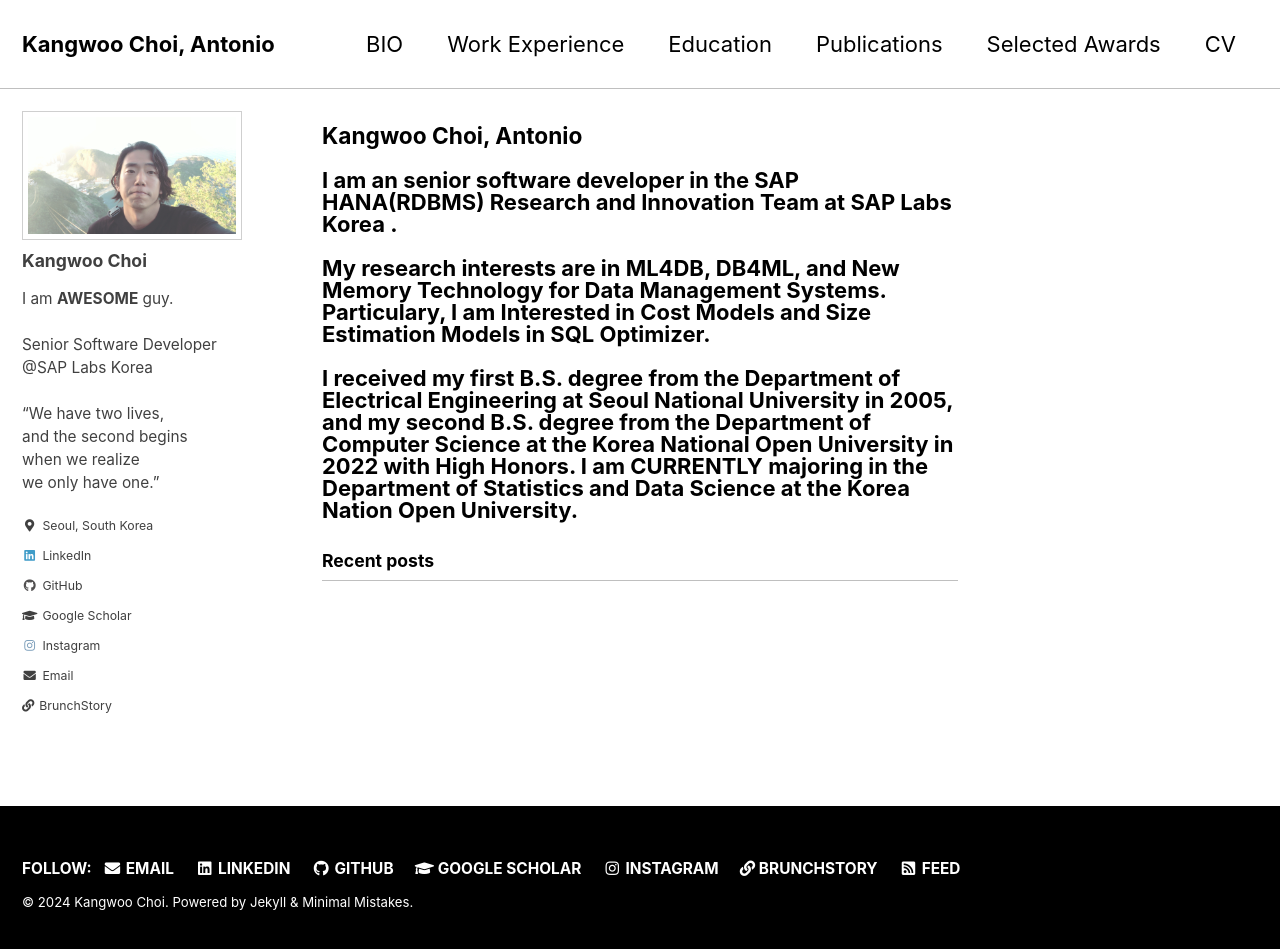
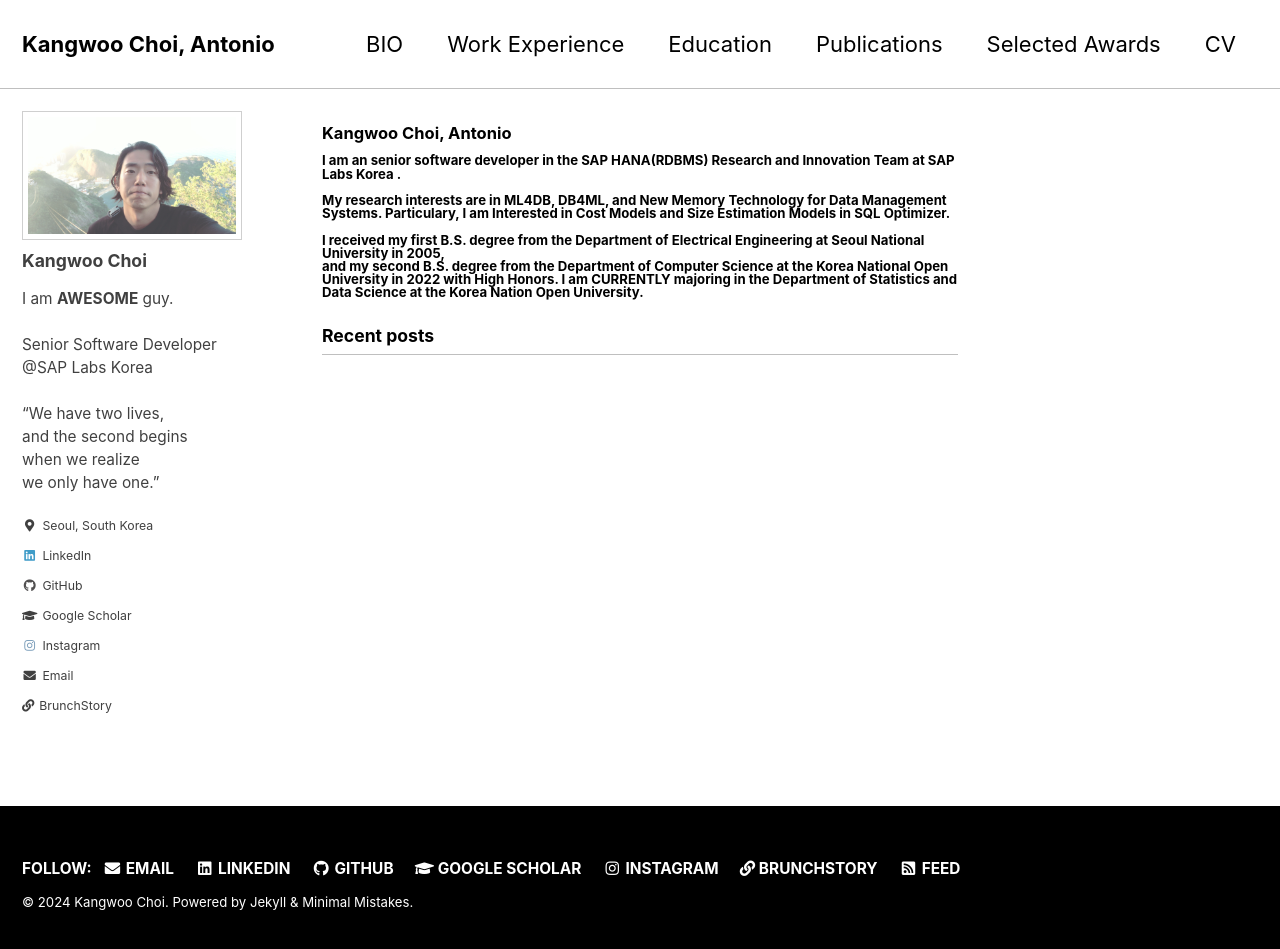
Before and after one commit to KangwooChoi/KangwooChoi.github.io, a Jekyll site: the page built from index.html, in a window 1280 px wide and 957 px high. Shown: the top 949 px of the window. Built offline with Jekyll 4.4.1, drawn with Linux system fonts in a browser that asks for light colours; cached includes are drawn as plain includes; the list of posts is cut into pages by our own code.

Commit message:
Update _variables.scss

```diff
--- a/_sass/minimal-mistakes/_variables.scss
+++ b/_sass/minimal-mistakes/_variables.scss
@@ -45,11 +45,11 @@
 
 /* headline scale */
 $h-size-1: 1.25em !default; // 1.563em !default; // ~25.008px
-$h-size-2: 1.125em !default; // 1.25em !default; // ~20px
-$h-size-3: 1.0625em !default; // 1.125em !default; // ~18px
-$h-size-4: 1.03125em !default; // 1.0625em !default; // ~17px
-$h-size-5: 1em !default; // 1.03125em !default; // ~16.5px
-$h-size-6: 0.9em !default; // 1em !default; // ~16px
+$h-size-2: 1em !default; // 1.125em !default; // 1.25em !default; // ~20px
+$h-size-3: 0.9em !default; // 1.0625em !default; // 1.125em !default; // ~18px
+$h-size-4: 0.75em !default; // 1.03125em !default; // 1.0625em !default; // ~17px
+$h-size-5: 0.6em !default; // 1em !default; // 1.03125em !default; // ~16.5px
+$h-size-6: 0.5em !default; // 0.9em !default; // 1em !default; // ~16px
 
 /*
    Colors
```
